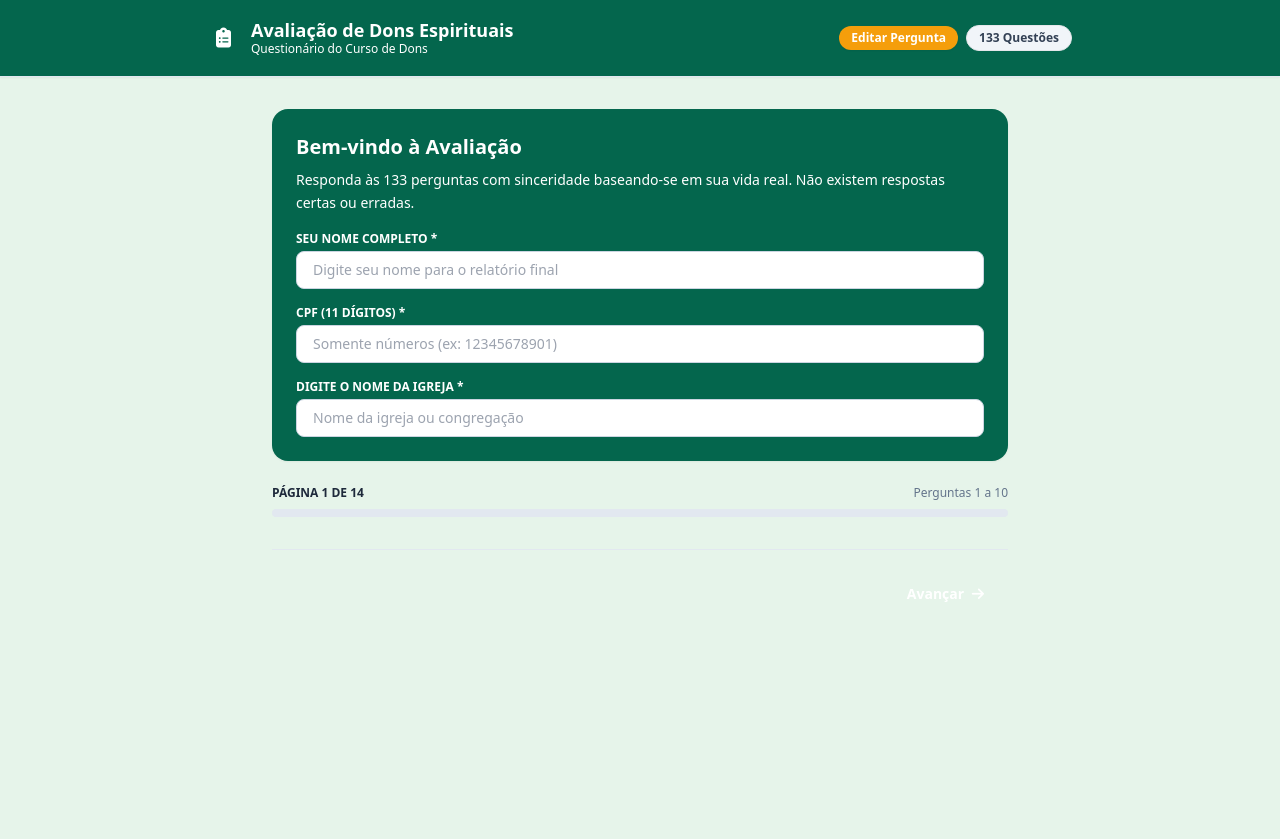
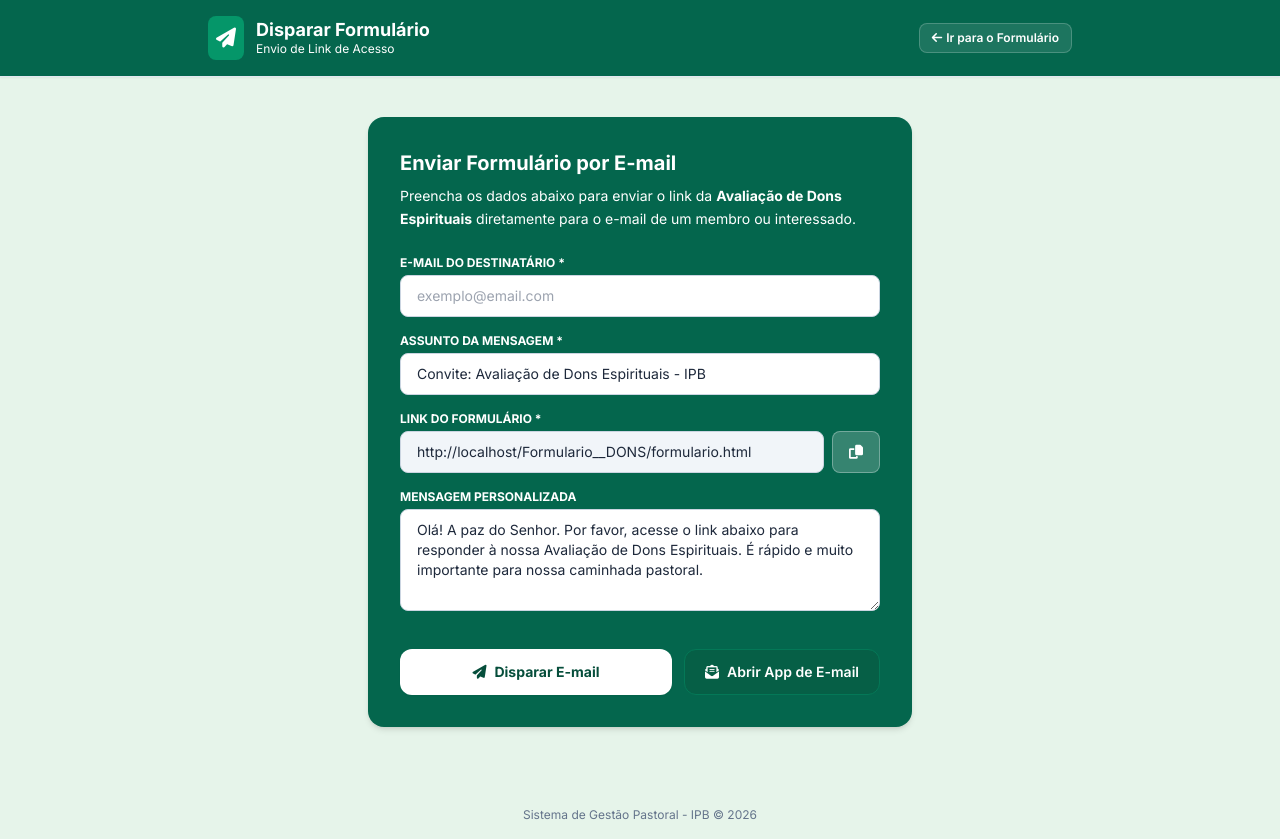
Before and after one commit to Nando1510/Igreja, a website: page public/envio_Formulario/envio_Formulario.html in a window 1280 px wide. Before the commit the page ends 800 px from the top, so only its background shows below. Drawn offline with nearby package versions, Linux system fonts and the light colour scheme; files that its build step writes are made by us from their sources.

Commit message:
Replace evaluation form with email sending form

```diff
--- a/public/envio_Formulario/envio_Formulario.html
+++ b/public/envio_Formulario/envio_Formulario.html
@@ -3,134 +3,96 @@
 <head>
     <meta charset="UTF-8">
     <meta name="viewport" content="width=device-width, initial-scale=1.0">
-    <title>Avaliação de Dons Espirituais - 133 Perguntas</title>
+    <title>Enviar Link do Formulário - IPB Conecta Dons</title>
     <!-- Tailwind CSS -->
     <script src="https://cdn.tailwindcss.com"></script>
     <link href="https://fonts.googleapis.com/css2?family=Inter:wght@300;400;500;600;700&display=swap" rel="stylesheet">
     <link rel="stylesheet" href="https://cdnjs.cloudflare.com/ajax/libs/font-awesome/6.4.0/css/all.min.css">
-    <link rel="stylesheet" href="formulario.css">
+    <link rel="stylesheet" href="envio_Formulario.css">
 </head>
 <body class="text-slate-800 font-sans min-h-screen flex flex-col justify-between">
 
     <!-- Cabeçalho -->
-    <header id="cabecario" class="bg-white border-b border-slate-200 sticky top-0 z-30 shadow-sm no-print">
+    <!-- Cabeçalho -->
+    <header id="cabecario" class="bg-white border-b border-slate-200 sticky top-0 z-30 shadow-sm">
         <div class="max-w-4xl mx-auto px-4 py-4 flex items-center justify-between">
             <div class="flex items-center space-x-3">
-                <div class="p-2 bg-brand-600 text-white rounded-lg">
-                    <i class="fa-solid fa-clipboard-list text-xl"></i>
+                <div class="p-2 bg-emerald-600 text-white rounded-lg">
+                    <i class="fa-solid fa-paper-plane text-xl"></i>
                 </div>
                 <div>
-                    <h1 id="titulo" class="text-lg font-bold text-slate-900 leading-tight">Avaliação de Dons Espirituais</h1>
-                    <p id="sub_Titulo" class="text-xs text-slate-500">Questionário do Curso de Dons</p>
+                    <h1 id="titulo" class="text-lg font-bold text-slate-900 leading-tight">Disparar Formulário</h1>
+                    <p id="sub_Titulo" class="text-xs text-slate-500">Envio de Link de Acesso</p>
                 </div>
             </div>
-            <div class="flex items-center space-x-2">
-                <button type="button" id="btn-edit-mode" onclick="toggleEditQuestionsMode()" class="text-xs font-semibold bg-amber-500 hover:bg-amber-600 text-white px-3 py-1 rounded-full transition shadow-sm cursor-pointer">
-                    Editar Pergunta
+            <!-- Botão com integração via iframe para alternar a visão no painel principal -->
+            <button type="button" onclick="if(window.parent && window.parent.showFormularioDonsView) { window.parent.showFormularioDonsView(); }" class="text-xs font-semibold bg-white/10 text-white px-3 py-1.5 rounded-lg border border-white/20 hover:bg-white/20 transition flex items-center cursor-pointer">
+                <i class="fa-solid fa-arrow-left mr-1"></i> Ir para o Formulário
             </button>
-                <span class="text-xs font-semibold bg-slate-100 text-slate-700 px-3 py-1 rounded-full border">133 Questões</span>
-            </div>
         </div>
     </header>
 
     <!-- Conteúdo Principal -->
-    <main class="max-w-3xl mx-auto px-4 py-8 flex-grow w-full">
+    <main class="max-w-xl mx-auto px-4 py-10 flex-grow w-full">
 
-        <!-- Banner Inicial -->
-        <div id="intro-card" class="rounded-2xl shadow-sm p-6 mb-6">
-            <h2 class="text-xl font-bold text-white mb-2">Bem-vindo à Avaliação</h2>
-            <p class="text-white text-sm mb-4 leading-relaxed">
-                Responda às 133 perguntas com sinceridade baseando-se em sua vida real. Não existem respostas certas ou erradas.
+        <div id="intro-card" class="rounded-2xl shadow-md p-6 sm:p-8 mb-6">
+            <h2 class="text-xl font-bold text-white mb-2">Enviar Formulário por E-mail</h2>
+            <p class="text-white/90 text-sm mb-6 leading-relaxed">
+                Preencha os dados abaixo para enviar o link da <strong>Avaliação de Dons Espirituais</strong> diretamente para o e-mail de um membro ou interessado.
             </p>
-            <div class="space-y-4">
+
+            <!-- Alerta de Feedback -->
+            <div id="feedback-alert" class="hidden mb-6 p-4 rounded-xl text-sm flex items-center justify-between">
+                <span id="feedback-message"></span>
+                <button onclick="hideFeedbackAlert()" class="font-bold ml-4">&times;</button>
+            </div>
+
+            <form id="send-form" onsubmit="handleSendEmail(event)" class="space-y-4">
                 <div>
-                    <label for="user-name" class="block text-xs font-bold uppercase text-white mb-1">Seu Nome Completo *</label>
-                    <input type="text" id="user-name" placeholder="Digite seu nome para o relatório final" class="w-full px-4 py-2 rounded-lg border border-slate-300 text-slate-800 bg-white focus:ring-2 focus:ring-brand-600 outline-none text-sm">
+                    <label for="destinatario-email" class="block text-xs font-bold uppercase text-white mb-1">E-mail do Destinatário *</label>
+                    <input type="email" id="destinatario-email" required placeholder="exemplo@email.com" class="w-full px-4 py-2.5 rounded-lg border border-slate-300 text-slate-800 bg-white focus:ring-2 focus:ring-emerald-500 outline-none text-sm">
                 </div>
+
                 <div>
-                    <label for="user-cpf" class="block text-xs font-bold uppercase text-white mb-1">CPF (11 dígitos) *</label>
-                    <input type="text" id="user-cpf" maxlength="11" placeholder="Somente números (ex: 12345678901)" class="w-full px-4 py-2 rounded-lg border border-slate-300 text-slate-800 bg-white focus:ring-2 focus:ring-brand-600 outline-none text-sm">
+                    <label for="email-subject" class="block text-xs font-bold uppercase text-white mb-1">Assunto da Mensagem *</label>
+                    <input type="text" id="email-subject" required value="Convite: Avaliação de Dons Espirituais - IPB" class="w-full px-4 py-2.5 rounded-lg border border-slate-300 text-slate-800 bg-white focus:ring-2 focus:ring-emerald-500 outline-none text-sm">
                 </div>
+
                 <div>
-                    <label for="user-church" class="block text-xs font-bold uppercase text-white mb-1">Digite o nome da Igreja *</label>
-                    <input type="text" id="user-church" placeholder="Nome da igreja ou congregação" class="w-full px-4 py-2 rounded-lg border border-slate-300 text-slate-800 bg-white focus:ring-2 focus:ring-brand-600 outline-none text-sm">
-                </div>
+                    <label for="form-link" class="block text-xs font-bold uppercase text-white mb-1">Link do Formulário *</label>
+                    <div class="flex space-x-2">
+                        <input type="url" id="form-link" required class="w-full px-4 py-2.5 rounded-lg border border-slate-300 text-slate-800 bg-slate-100 focus:ring-2 focus:ring-emerald-500 outline-none text-sm" readonly>
+                        <button type="button" onclick="copyLinkForm()" title="Copiar Link" class="px-4 py-2 bg-white/20 hover:bg-white/30 text-white rounded-lg border border-white/30 transition text-sm">
+                            <i class="fa-solid fa-copy"></i>
+                        </button>
                     </div>
                 </div>
 
-        <!-- Indicador de Progresso -->
-        <div id="progress-container" class="mb-6">
-            <div class="flex justify-between items-center mb-2 text-xs">
-                <span class="font-bold text-brand-700 uppercase" id="page-indicator">Página 1 de 14</span>
-                <span class="text-slate-500 font-medium" id="questions-range">Perguntas 1 a 10</span>
-            </div>
-            <div class="w-full bg-slate-200 h-2 rounded-full overflow-hidden">
-                <div id="progress-bar" class="bg-brand-600 h-full transition-all duration-300" style="width: 7.14%;"></div>
-            </div>
+                <div>
+                    <label for="email-message" class="block text-xs font-bold uppercase text-white mb-1">Mensagem Personalizada</label>
+                    <textarea id="email-message" rows="4" placeholder="Adicione uma mensagem amigável convidando a pessoa para preencher o questionário..." class="w-full px-4 py-2.5 rounded-lg border border-slate-300 text-slate-800 bg-white focus:ring-2 focus:ring-emerald-500 outline-none text-sm">Olá! A paz do Senhor. Por favor, acesse o link abaixo para responder à nossa Avaliação de Dons Espirituais. É rápido e muito importante para nossa caminhada pastoral.</textarea>
                 </div>
 
-        <!-- Mensagem de Alerta -->
-        <div id="validation-alert" class="hidden mb-6 p-4 bg-red-50 border border-red-200 rounded-xl text-red-700 text-sm flex items-center justify-between">
-            <span id="validation-message">Por favor, responda todas as perguntas desta página.</span>
-            <button onclick="hideValidationAlert()" class="font-bold ml-4">&times;</button>
-        </div>
-
-        <!-- Form de Questões -->
-        <form id="quiz-form" onsubmit="event.preventDefault();">
-            <div id="questions-wrapper" class="space-y-6">
-                <!-- Perguntas geradas por JS -->
-            </div>
-
-            <!-- Botões de Navegação -->
-            <div class="mt-8 pt-6 border-t border-slate-200 flex items-center justify-between no-print">
-                <button type="button" id="btn-prev" onclick="goToPreviousPage()" class="hidden px-5 py-2.5 rounded-xl border border-slate-300 font-semibold text-slate-700 bg-white hover:bg-slate-50 transition text-sm">
-                    <i class="fa-solid fa-arrow-left mr-1"></i> Voltar
+                <div class="pt-4 flex flex-col sm:flex-row gap-3">
+                    <button type="submit" class="flex-1 py-3 rounded-xl font-bold text-emerald-900 bg-white hover:bg-emerald-50 transition text-sm shadow-sm flex items-center justify-center space-x-2">
+                        <i class="fa-solid fa-paper-plane"></i>
+                        <span>Disparar E-mail</span>
                     </button>
-
-                <div class="ml-auto flex space-x-3">
-                    <button type="button" id="btn-next" onclick="goToNextPage()" class="px-6 py-2.5 rounded-xl font-semibold text-white bg-brand-600 hover:bg-brand-700 transition text-sm">
-                        Avançar <i class="fa-solid fa-arrow-right ml-1"></i>
-                    </button>
-
-                    <button type="button" id="btn-submit" onclick="submitQuiz()" class="hidden px-7 py-2.5 rounded-xl font-semibold text-white bg-emerald-600 hover:bg-emerald-700 transition text-sm">
-                        Enviar Formulário <i class="fa-solid fa-check ml-1"></i>
+                    <button type="button" onclick="openMailClient()" class="py-3 px-5 rounded-xl font-semibold text-white bg-emerald-800 hover:bg-emerald-900 border border-emerald-700 transition text-sm flex items-center justify-center space-x-2">
+                        <i class="fa-solid fa-envelope-open-text"></i>
+                        <span>Abrir App de E-mail</span>
                     </button>
                 </div>
-            </div>
             </form>
-
-        <!-- Seção de Resultados -->
-        <div id="results-card" class="hidden bg-white rounded-2xl shadow-md border border-slate-200 p-6 sm:p-8">
-            <div class="text-center mb-6 border-b pb-4">
-                <h2 class="text-2xl font-bold text-slate-900">Resultado da Avaliação</h2>
-                <p class="text-slate-500 text-sm">Relatório para <span id="res-name" class="font-bold text-slate-800">--</span> | Igreja: <span id="res-church" class="font-bold text-slate-800">--</span></p>
-            </div>
-
-            <div class="mb-8">
-                <h3 class="text-base font-bold text-slate-900 mb-4 flex items-center space-x-2">
-                    <i class="fa-solid fa-star text-amber-500"></i>
-                    <span>Seus 3 Dons de Maior Destaque</span>
-                </h3>
-                <div class="grid grid-cols-1 sm:grid-cols-3 gap-4" id="top-gifts-container">
-                    <!-- Top 3 Dons -->
-                </div>
-            </div>
-
-            <div class="mb-8">
-                <h3 class="text-base font-bold text-slate-900 mb-4">Pontuação Geral por Dom</h3>
-                <div id="all-gifts-chart" class="space-y-3 bg-slate-50 p-4 rounded-xl border">
-                    <!-- Gráfico geral -->
-                </div>
-            </div>
-
-            <div class="flex justify-between items-center pt-4 border-t no-print">
-                <button onclick="restartQuiz()" class="px-4 py-2 border rounded-lg text-sm font-semibold text-slate-700">Refazer</button>
-                <button onclick="window.print()" class="px-5 py-2 bg-slate-800 text-white rounded-lg text-sm font-semibold">Imprimir / PDF</button>
-            </div>
         </div>
 
     </main>
 
-    <script src="formulario.js"></script>
+    <!-- Rodapé simples -->
+    <footer class="text-center py-4 text-xs text-slate-500">
+        Sistema de Gestão Pastoral - IPB &copy; 2026
+    </footer>
+
+    <script src="envio_Formulario.js"></script>
 </body>
 </html>
```
Lines whose indentation alone changed are shown as unchanged.
